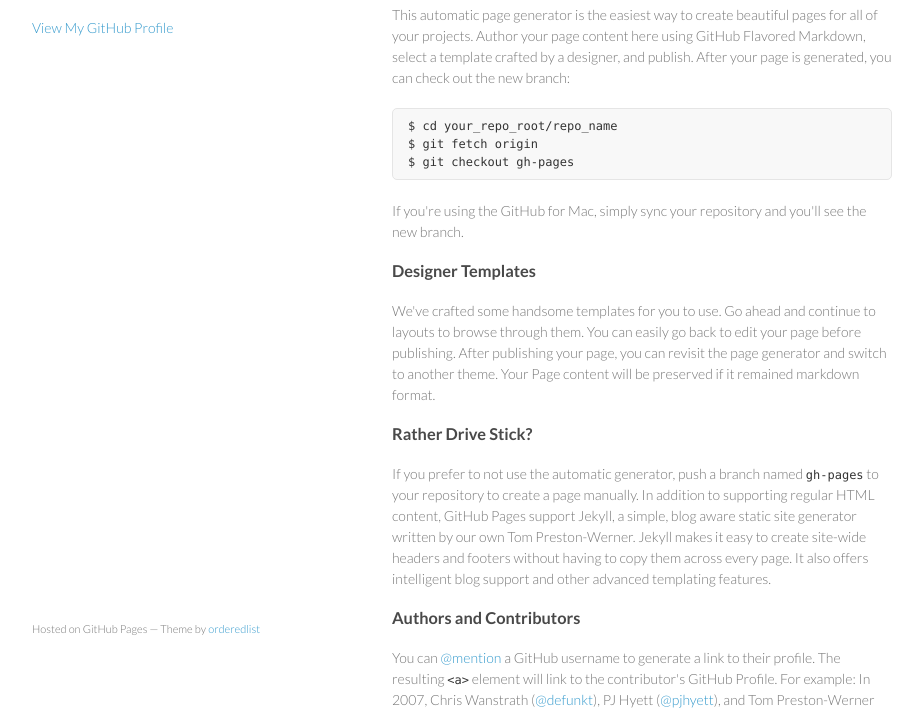
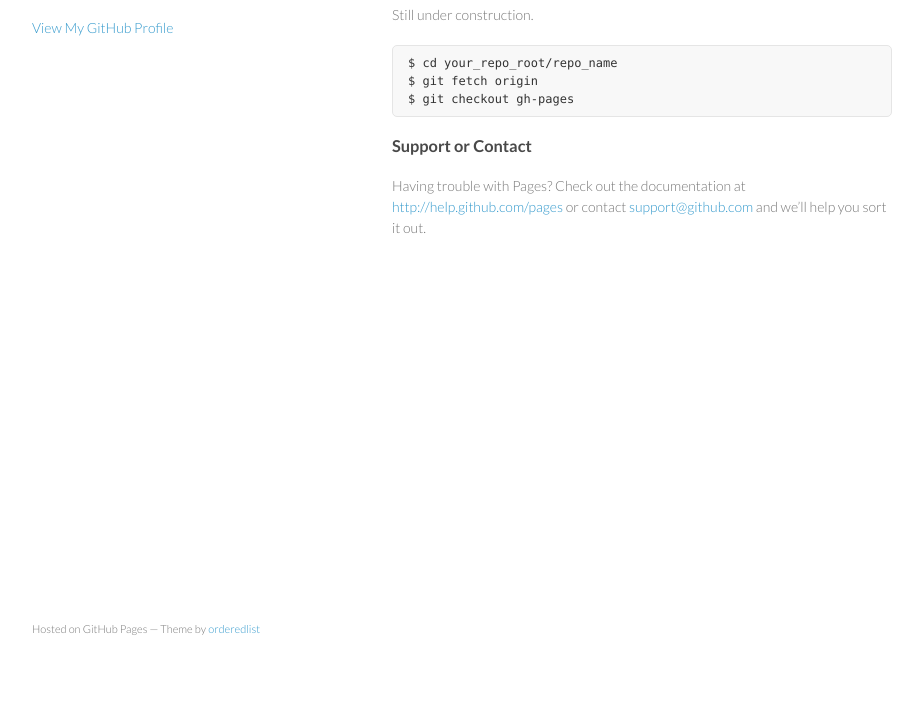
Before and after one commit to simnale/simnale.github.com, a plain HTML site: page index.html in a window 1280 px wide. Shown: the part 92-802 px from the top of the page, without its empty margins (178-1101 px from the left). Drawn offline with Linux system fonts and the light colour scheme.

Commit message:
Update index.html
removed sthng

```diff
--- a/index.html
+++ b/index.html
@@ -25,26 +25,12 @@
       <section>
         <h3>Welcome to GitHub Pages.</h3>
 
-<p>This automatic page generator is the easiest way to create beautiful pages for all of your projects. Author your page content here using GitHub Flavored Markdown, select a template crafted by a designer, and publish. After your page is generated, you can check out the new branch:</p>
+<p>Still under construction.</p>
 
 <pre><code>$ cd your_repo_root/repo_name
 $ git fetch origin
 $ git checkout gh-pages
 </code></pre>
-
-<p>If you're using the GitHub for Mac, simply sync your repository and you'll see the new branch.</p>
-
-<h3>Designer Templates</h3>
-
-<p>We've crafted some handsome templates for you to use. Go ahead and continue to layouts to browse through them. You can easily go back to edit your page before publishing. After publishing your page, you can revisit the page generator and switch to another theme. Your Page content will be preserved if it remained markdown format.</p>
-
-<h3>Rather Drive Stick?</h3>
-
-<p>If you prefer to not use the automatic generator, push a branch named <code>gh-pages</code> to your repository to create a page manually. In addition to supporting regular HTML content, GitHub Pages support Jekyll, a simple, blog aware static site generator written by our own Tom Preston-Werner. Jekyll makes it easy to create site-wide headers and footers without having to copy them across every page. It also offers intelligent blog support and other advanced templating features.</p>
-
-<h3>Authors and Contributors</h3>
-
-<p>You can <a href="https://github.com/blog/821" class="user-mention">@mention</a> a GitHub username to generate a link to their profile. The resulting <code>&lt;a&gt;</code> element will link to the contributor's GitHub Profile. For example: In 2007, Chris Wanstrath (<a href="https://github.com/defunkt" class="user-mention">@defunkt</a>), PJ Hyett (<a href="https://github.com/pjhyett" class="user-mention">@pjhyett</a>), and Tom Preston-Werner (<a href="https://github.com/mojombo" class="user-mention">@mojombo</a>) founded GitHub.</p>
 
 <h3>Support or Contact</h3>
 
```
